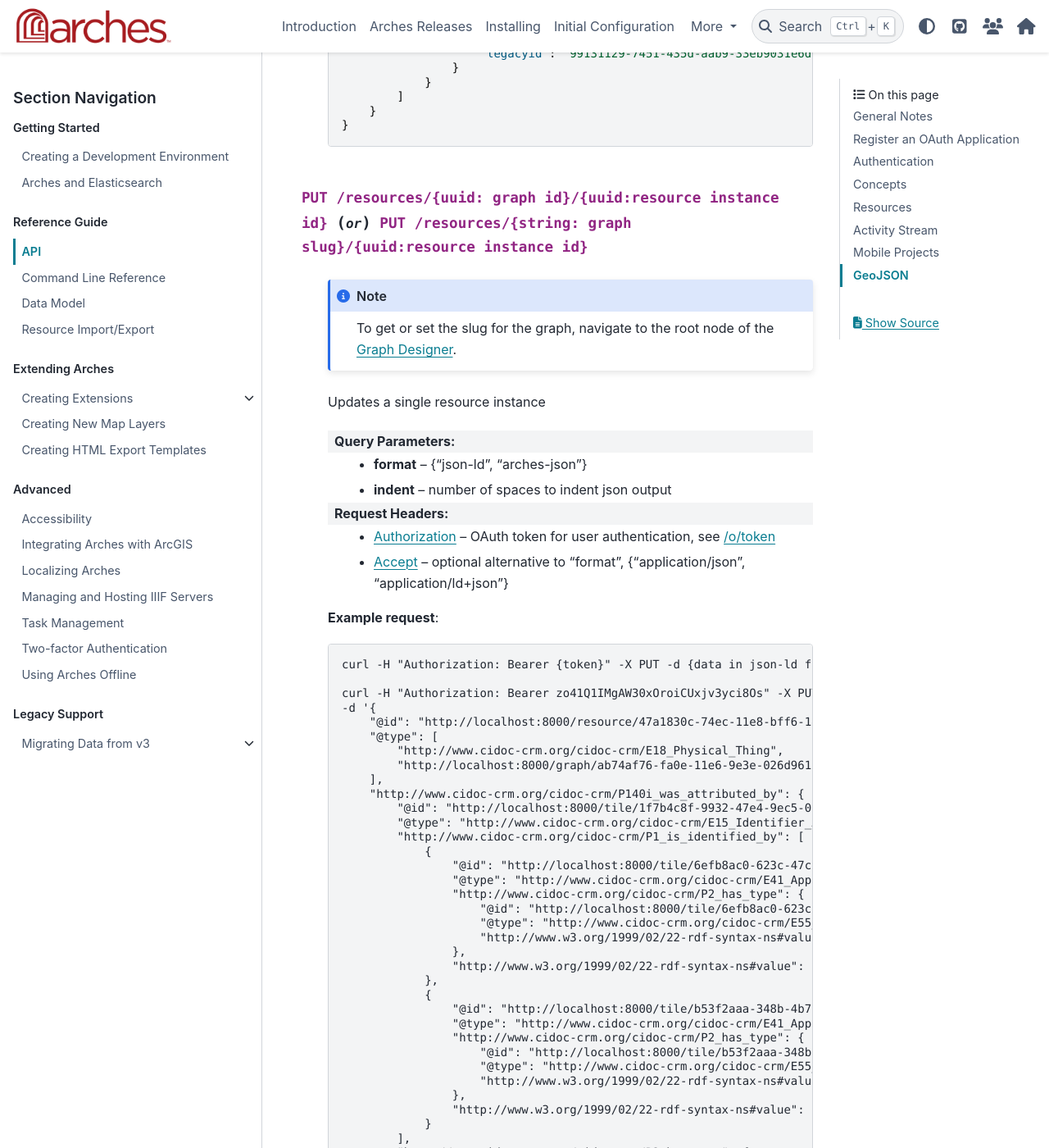
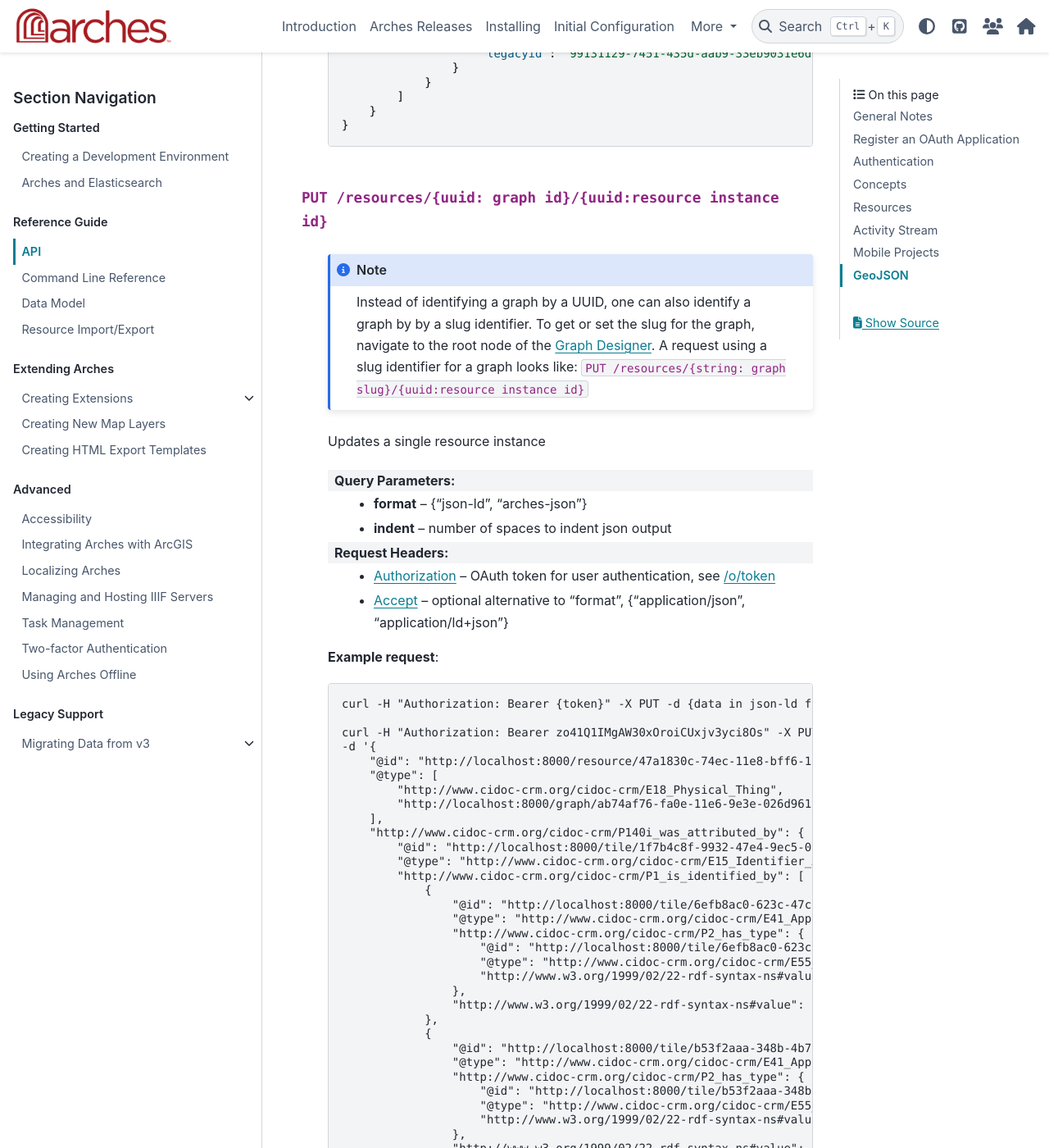
Before and after one commit to archesproject/arches-docs, a Sphinx documentation site: the page built from docs/developing/reference/api.txt, in a window 1280 px wide and 1400 px high, scrolled down 9493 px. Shown: the whole window at 82% size. Built offline with Sphinx 7.4.7 and the PyData theme 0.15.4, drawn with Linux system fonts in a browser that asks for light colours; some of the changed text lies outside the part shown.

Commit message:
Improved PUT resource slug formatting

```diff
--- a/docs/developing/reference/api.txt
+++ b/docs/developing/reference/api.txt
@@ -495,10 +495,12 @@
             }
         }
 
-.. http:put:: /resources/{uuid: graph id}/{uuid:resource instance id} (or) PUT /resources/{string: graph slug}/{uuid:resource instance id}
+.. http:put:: /resources/{uuid: graph id}/{uuid:resource instance id}
 
     .. note::
-        To get or set the slug for the graph, navigate to the root node of the :ref:`Graph Designer`.
+        Instead of identifying a graph by a UUID, one can also identify a graph by by a slug identifier.
+        To get or set the slug for the graph, navigate to the root node of the :ref:`Graph Designer`. A request using a slug identifier for a graph looks like:
+        ``PUT /resources/{string: graph slug}/{uuid:resource instance id}``
 
 
     Updates a single resource instance
```
Also changed, not shown: other parts of docs/developing/reference/api.txt (+1 -1 lines).
